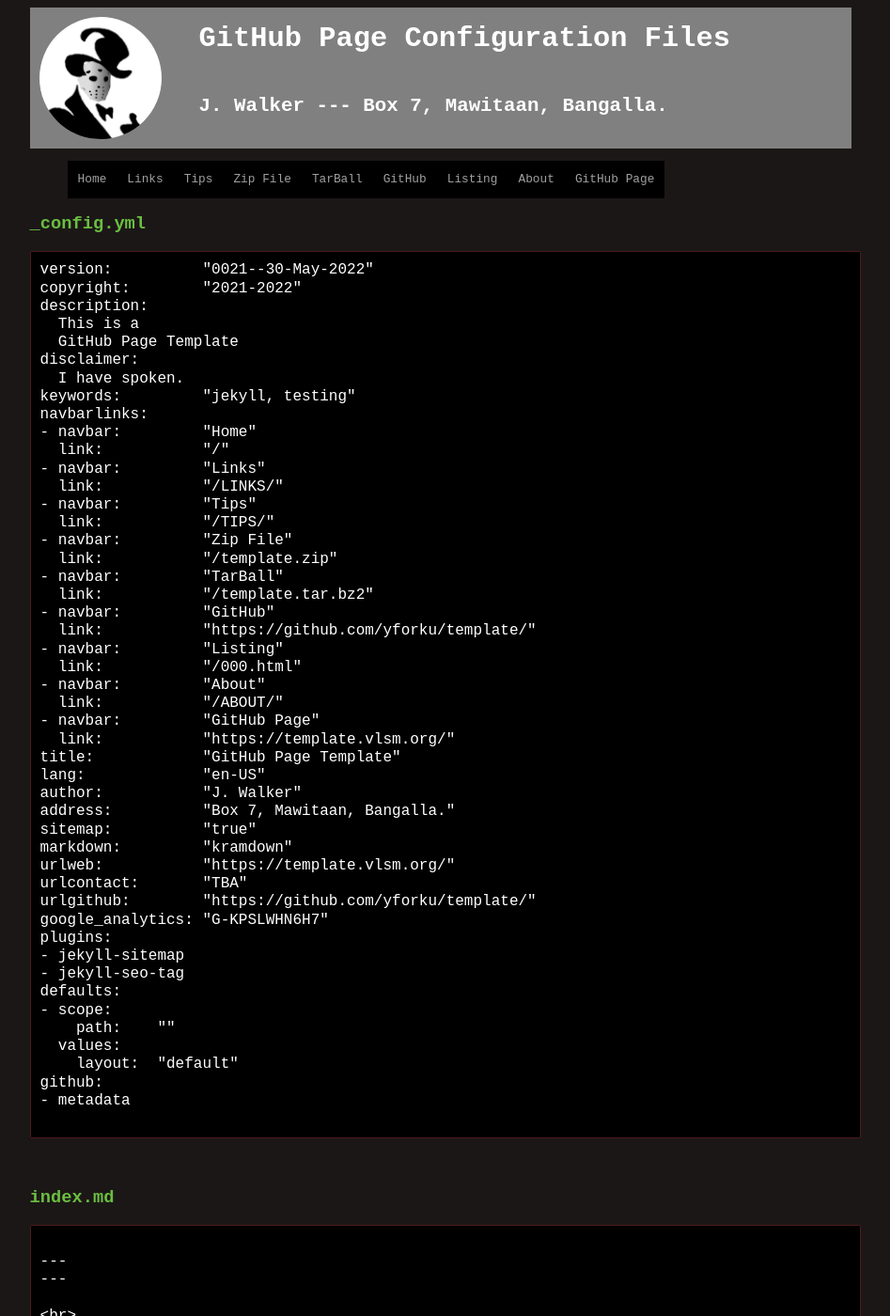
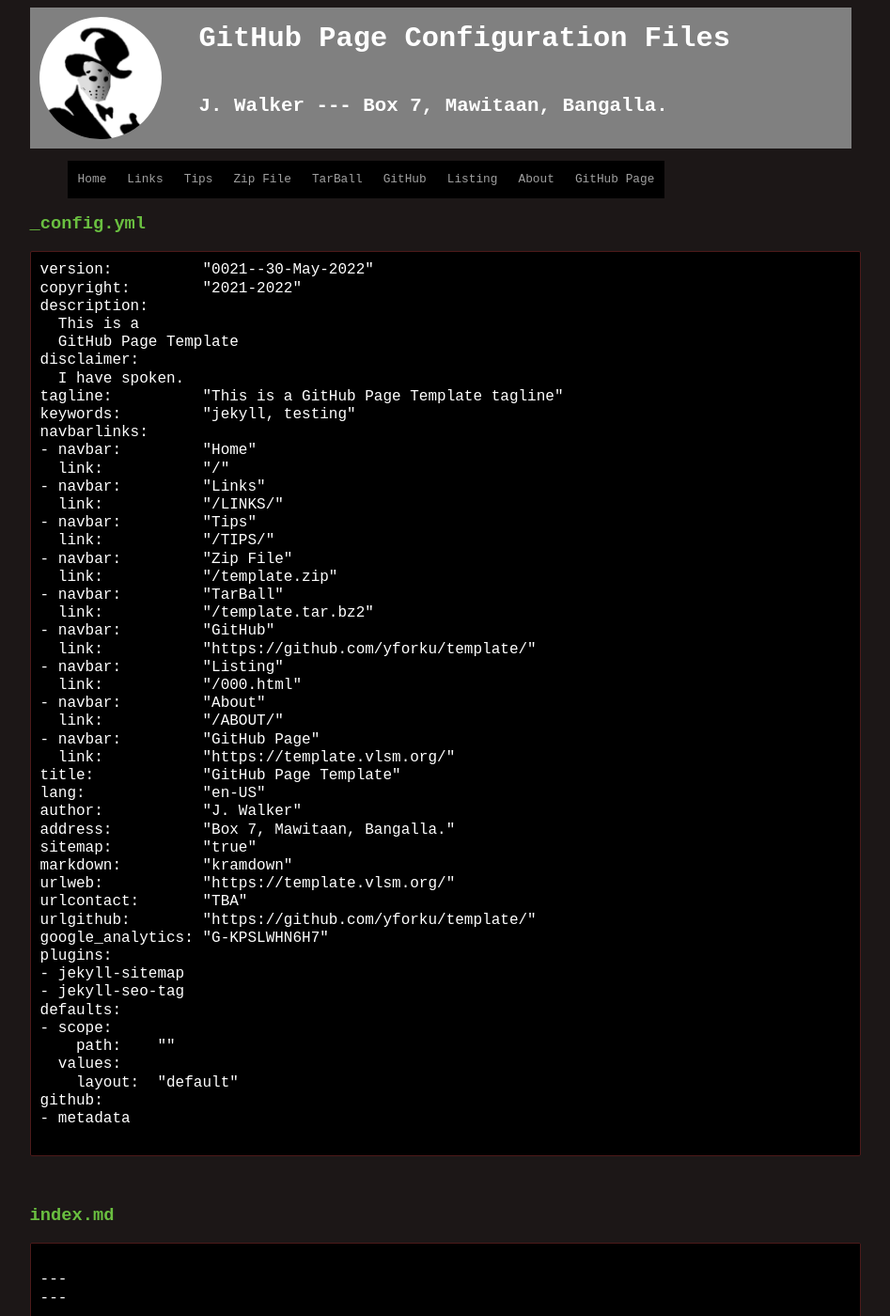
Before and after one commit to virdianhrn/template, a Jekyll site: the page built from 000.md, in a window 1280 px wide and 1400 px high. Shown: the whole window at 94% size, without its empty margins (166-1113 px from the left). Built offline with Jekyll 4.4.1, drawn with Linux system fonts in a browser that asks for light colours.

Commit message:
modified:   _config.yml

```diff
--- a/000.md
+++ b/000.md
@@ -12,6 +12,7 @@
   GitHub Page Template
 disclaimer:
   I have spoken.
+tagline:          "This is a GitHub Page Template tagline"
 keywords:         "jekyll, testing"
 navbarlinks:
 - navbar:         "Home"
--- a/_config.yml
+++ b/_config.yml
@@ -5,6 +5,7 @@
   GitHub Page Template
 disclaimer:
   I have spoken.
+tagline:          "This is a GitHub Page Template tagline"
 keywords:         "jekyll, testing"
 navbarlinks:
 - navbar:         "Home"
```
Also changed, not shown: 2 other files.
